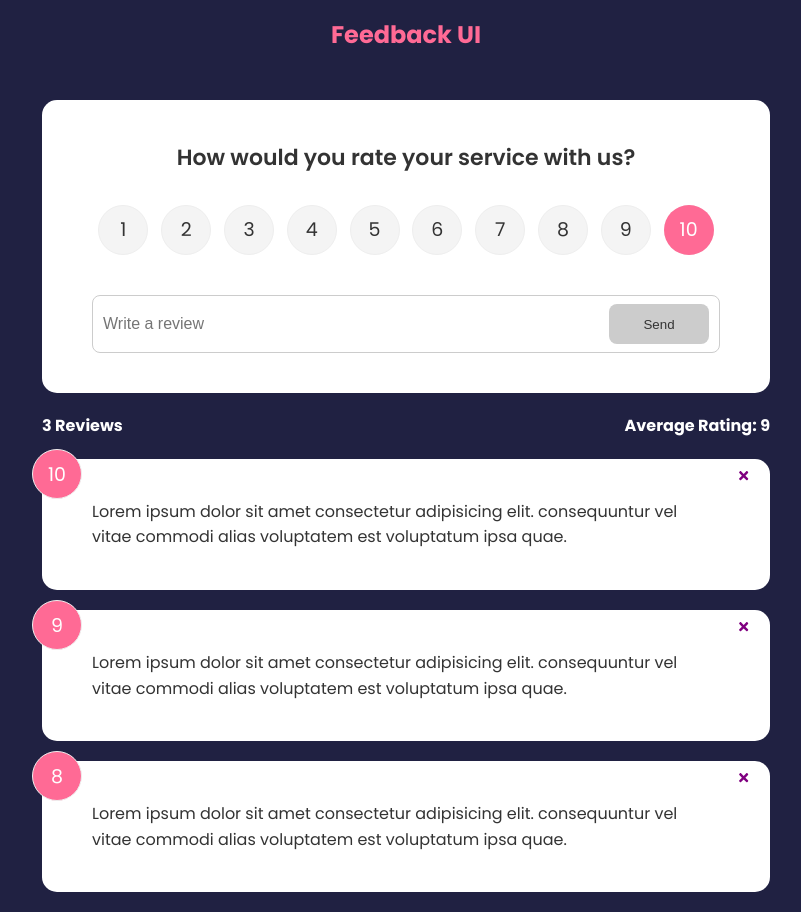
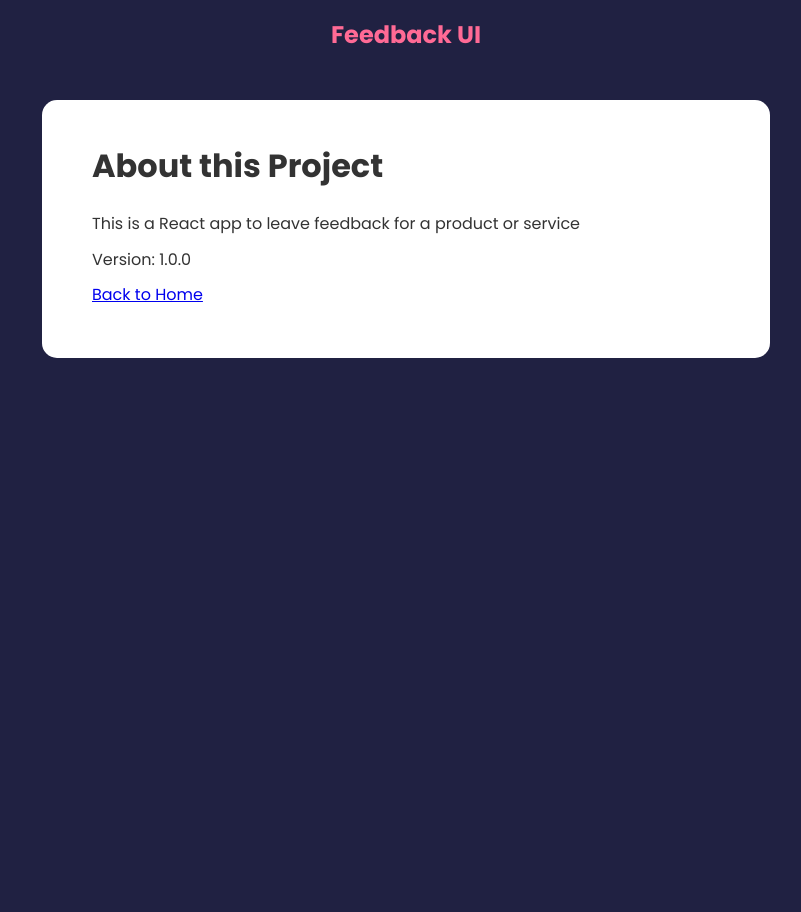
Before and after one commit to ashwaft/feedback-app, a React (Create React App) app in the folder feedback-app/: page /about in a window 1280 px wide. Shown: the whole page, without its empty margins (234-1035 px from the left). After the commit the page ends 800 px from the top, so only its background shows below. Built offline with nearby package versions, Linux system fonts and the light colour scheme.

Commit message:
Add new page component

```diff
--- a/feedback-app/src/App.js
+++ b/feedback-app/src/App.js
@@ -1,18 +1,20 @@
 import { useState } from "react";
-import { v4 as uuidv4 } from 'uuid'
+import { v4 as uuidv4 } from "uuid";
+import { BrowserRouter as Router, Route, Routes } from "react-router-dom";
 import Header from "./components/Header";
 import FeedbackList from "./components/FeedbackList";
 import FeedbackData from "./data/FeedbackData";
 import FeedbackStats from "./components/FeedbackStats";
 import FeedbackForm from "./components/FeedbackForm";
+import AboutPage from "./components/pages/AboutPage";
 
 function App() {
   const [feedback, setFeedback] = useState(FeedbackData);
 
   const addFeedback = (newFeedback) => {
-    newFeedback.id = uuidv4()
-    setFeedback([newFeedback, ...feedback])
-  }
+    newFeedback.id = uuidv4();
+    setFeedback([newFeedback, ...feedback]);
+  };
 
   const deleteFeedback = (id) => {
     if (window.confirm("Are you sure you want to delete?")) {
@@ -21,14 +23,28 @@
   };
 
   return (
-    <>
+    <Router>
       <Header />
       <div className="container">
-        <FeedbackForm handleAdd={addFeedback}/>
-        <FeedbackStats feedback={feedback} />
-        <FeedbackList feedback={feedback} handleDelete={deleteFeedback} />
+        <Routes>
+          <Route
+            exact
+            path="/"
+            element={
+              <>
+                <FeedbackForm handleAdd={addFeedback} />
+                <FeedbackStats feedback={feedback} />
+                <FeedbackList
+                  feedback={feedback}
+                  handleDelete={deleteFeedback}
+                />
+              </>
+            }
+          ></Route>
+          <Route path="/about" element={<AboutPage />} />
+        </Routes>
       </div>
-    </>
+    </Router>
   );
 }
 
--- /dev/null
+++ b/feedback-app/src/components/pages/AboutPage.jsx
@@ -0,0 +1,18 @@
+import Card from '../shared/Card'
+
+function AboutPage() {
+  return (
+    <Card>
+      <div className="about">
+        <h1>About this Project</h1>
+        <p>This is a React app to leave feedback for a product or service</p>
+        <p>Version: 1.0.0</p>
+        <p>
+          <a href="/">Back to Home</a>
+        </p>
+      </div>
+    </Card>
+  );
+}
+
+export default AboutPage;
```
